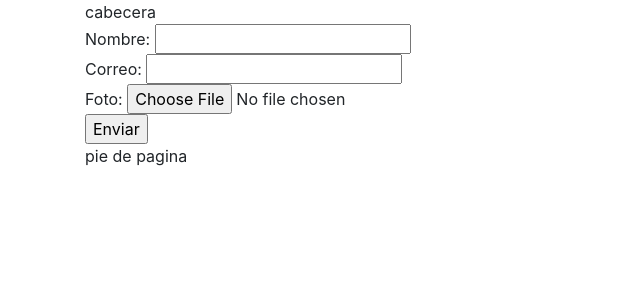
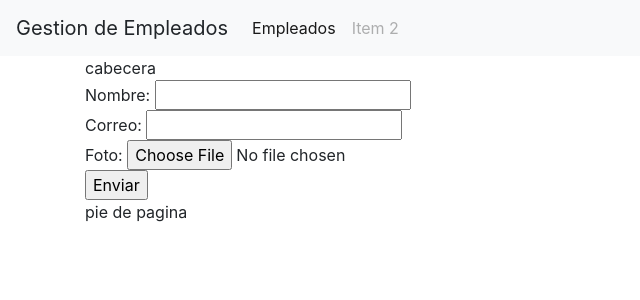
Before and after one commit to itorricom/pythonCrud, a Flask app: page /create in a window 1280 px wide. Shown: the top 300 px of the page, without its empty margins (0-640 px from the left). Run offline with Flask 2, Linux system fonts and the light colour scheme; parts of the project's set-up code (start-up, migrations or seed data) failed here and were passed over; some libraries are stand-ins or nearby versions.

Commit message:
Agregar menu de navegacion

```diff
--- a/app.py
+++ b/app.py
@@ -122,4 +122,4 @@ def storage():
 if __name__ == '__main__':
     app.run(debug=True)
 
-# 1:25 Ajustando imagen de edicion
+# 1:38 Agregar menu de navegacion
--- a/templates/header.html
+++ b/templates/header.html
@@ -7,5 +7,21 @@
     <title>Inicio</title>
 </head>
 <body>
+    <nav class="navbar navbar-expand-lg navbar-light bg-light">
+        <a class="navbar-brand">Gestion de Empleados</a>
+        <button class="navbar-toggler" data-target="#my-nav" data-toggle="collapse" aria-controls="my-nav" aria-expanded="false" aria-label="Toggle navigation">
+            <span class="navbar-toggler-icon"></span>
+        </button>
+        <div id="my-nav" class="collapse navbar-collapse">
+            <ul class="navbar-nav mr-auto">
+                <li class="nav-item active">
+                    <a class="nav-link" href="{{url_for('index')}}">Empleados<span class="sr-only">(current)</span></a>
+                </li>
+                <li class="nav-item">
+                    <a class="nav-link disabled" href="#" tabindex="-1" aria-disabled="true">Item 2</a>
+                </li>
+            </ul>
+        </div>
+    </nav>
     <div class="container">
         cabecera
```
